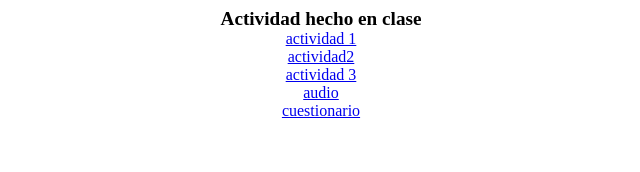
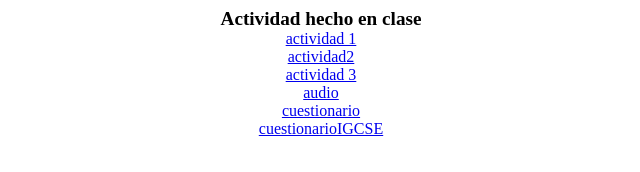
Before and after one commit to saralunaest-coder/saralunaest-coder.github.io, a plain HTML site: page index.html in a window 1280 px wide. Shown: the whole page, without its empty margins (319-959 px from the left). Drawn offline with Linux system fonts and the light colour scheme.

Commit message:
Update index.html

```diff
--- a/index.html
+++ b/index.html
@@ -13,5 +13,6 @@
                                 <center><a href="actividad3.html">actividad 3</a></center>
                                         <center><a href="audio.html">audio</a></center>
                                <center><a href="cuestionario.html">cuestionario</a></center>
+   <center><a href="cuestionarioIGCSE.html">cuestionarioIGCSE</a></center>
                                                 </body>
                                                 </html>
```
